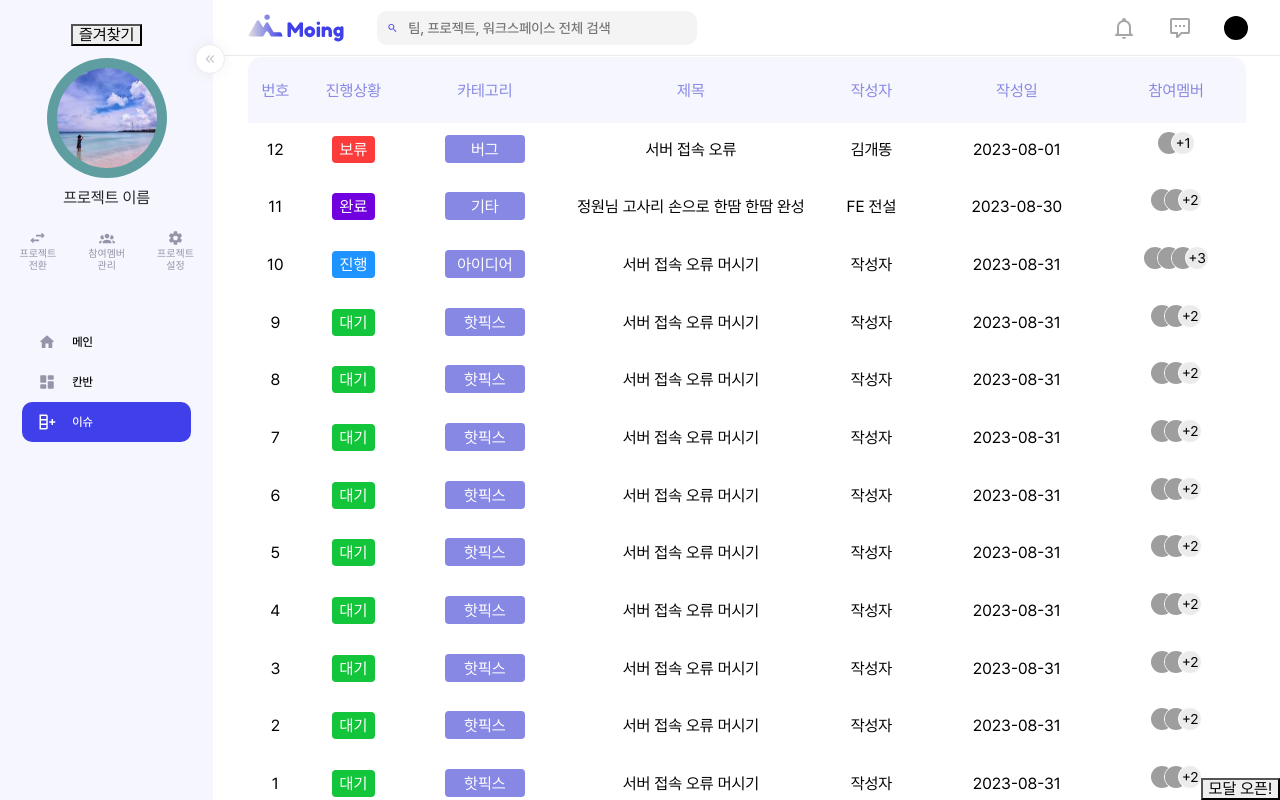
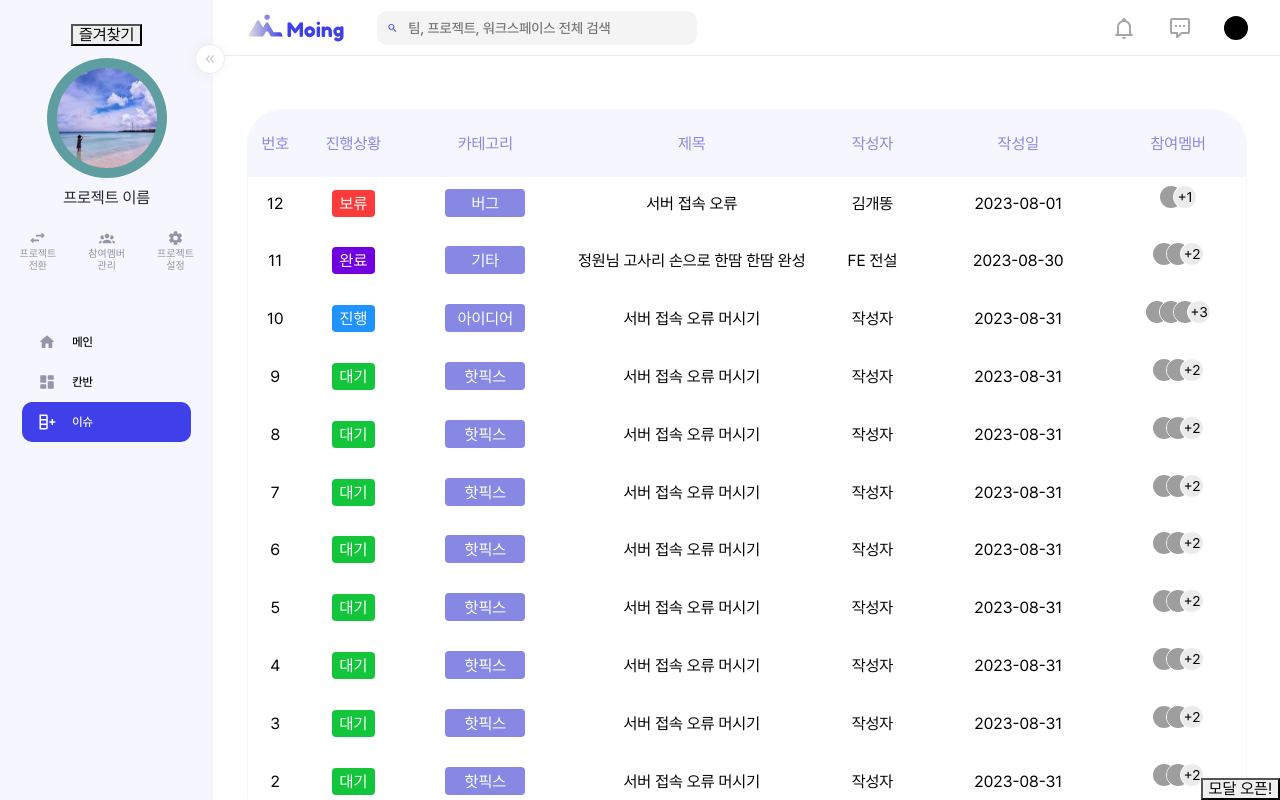
Before and after one commit to Moing-project/Moing-Workspace-FE, a React (Create React App) app: page /1/issue in a window 1280 px wide. Built offline with nearby package versions, Linux system fonts and the light colour scheme; grey boxes are pictures that could not be loaded; a small style sheet from the web is missing.

Commit message:
[modify]이슈페이지 디자인 수정

```diff
--- a/src/page/issue/Issue.tsx
+++ b/src/page/issue/Issue.tsx
@@ -159,14 +159,15 @@ export default function Issue() {
 
   return (
     <IssueLayoutMain>
+      <CustomTable>
         <Table
           style={{
             width: '1000px',
             height: '760px',
-          border: ' 1px solid',
-          borderColor: '#F6F6FE',
-          borderRadius: '15px',
-          overflow: 'hidden',
+            // border: ' 1px solid',
+            // borderColor: '#F6F6FE',
+            // borderRadius: '15px',
+            // overflow: 'hidden',
             // borderRadius 해줬는데도 적용은 됐지만 안에가 넘쳐서 안 될 수 있음 그럴때 이 방법 ; overflow: 'hidden'
           }}
           hover
@@ -230,17 +231,30 @@ export default function Issue() {
             ))}
           </tbody>
         </Table>
+      </CustomTable>
     </IssueLayoutMain>
   );
 }
+
+const CustomTable = styled.div`
+  margin-top: 5%;
+  width: 1000px;
+  height: 760px;
+  border-radius: 35px;
+  border: 1px solid #f6f6fe;
+  overflow: hidden;
+`;
 
 const IssueLayoutMain = styled.main`
   height: 100vh;
   width: auto;
   display: flex;
   justify-content: center;
+  overflow: hidden;
   /* background: pink; */
   text-align: center;
+  /* border-radius: 35px;
+  border: 1px solid #8788e4; */
 `;
 
 // 프로필 이미지 스타일 컴포넌트
```
Lines whose indentation alone changed are shown as unchanged.
